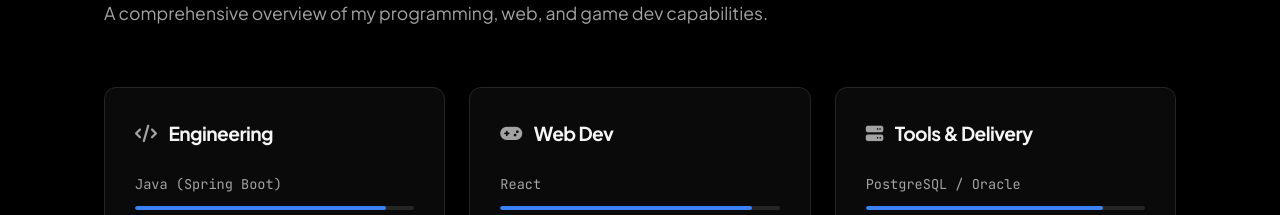
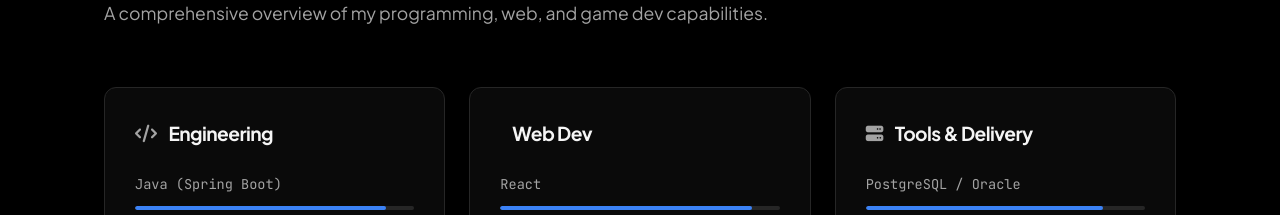
Before and after one commit to bhargavchandu01/Portfolio, a React (Vite) app: page / in a window 1280 px wide. Shown: the part 1000-1215 px from the top of the page. Built offline with nearby package versions, Linux system fonts and the light colour scheme.

Commit message:
portfolio 2

```diff
--- a/src/components/Skills.jsx
+++ b/src/components/Skills.jsx
@@ -15,7 +15,7 @@ const Skills = () => {
           <SkillItem name="JavaScript / React" width="85%" />
         </div>
         <div className="skill-card glass-panel reveal">
-          <h3><i className="fa-solid fa-gamepad"></i> Web Dev</h3>
+          <h3><i className="fa-solid "></i> Web Dev</h3>
           <SkillItem name="React " width="90%" />
           <SkillItem name="Node" width="80%" />
           <SkillItem name="Spring Boot" width="75%" />
```
